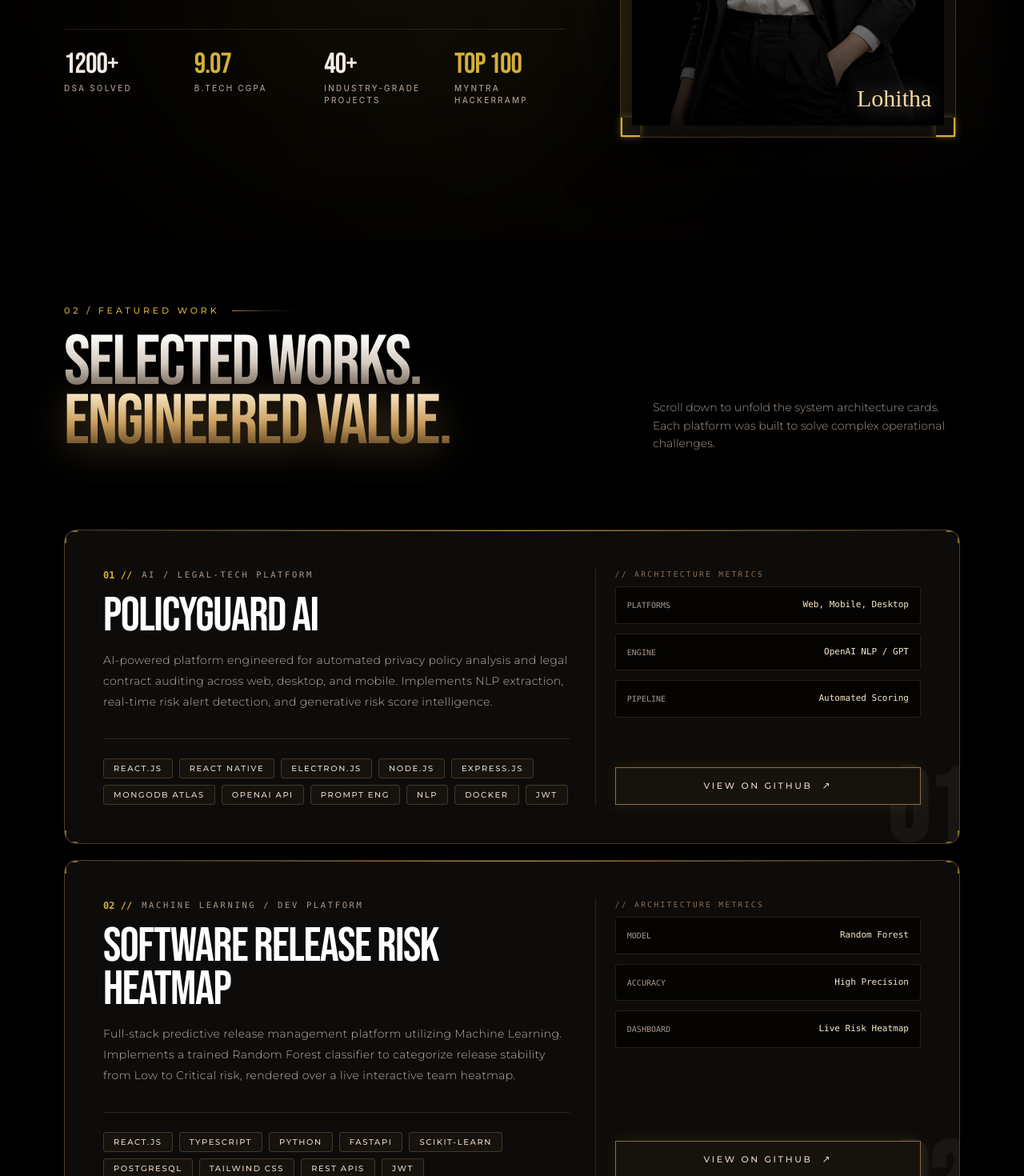
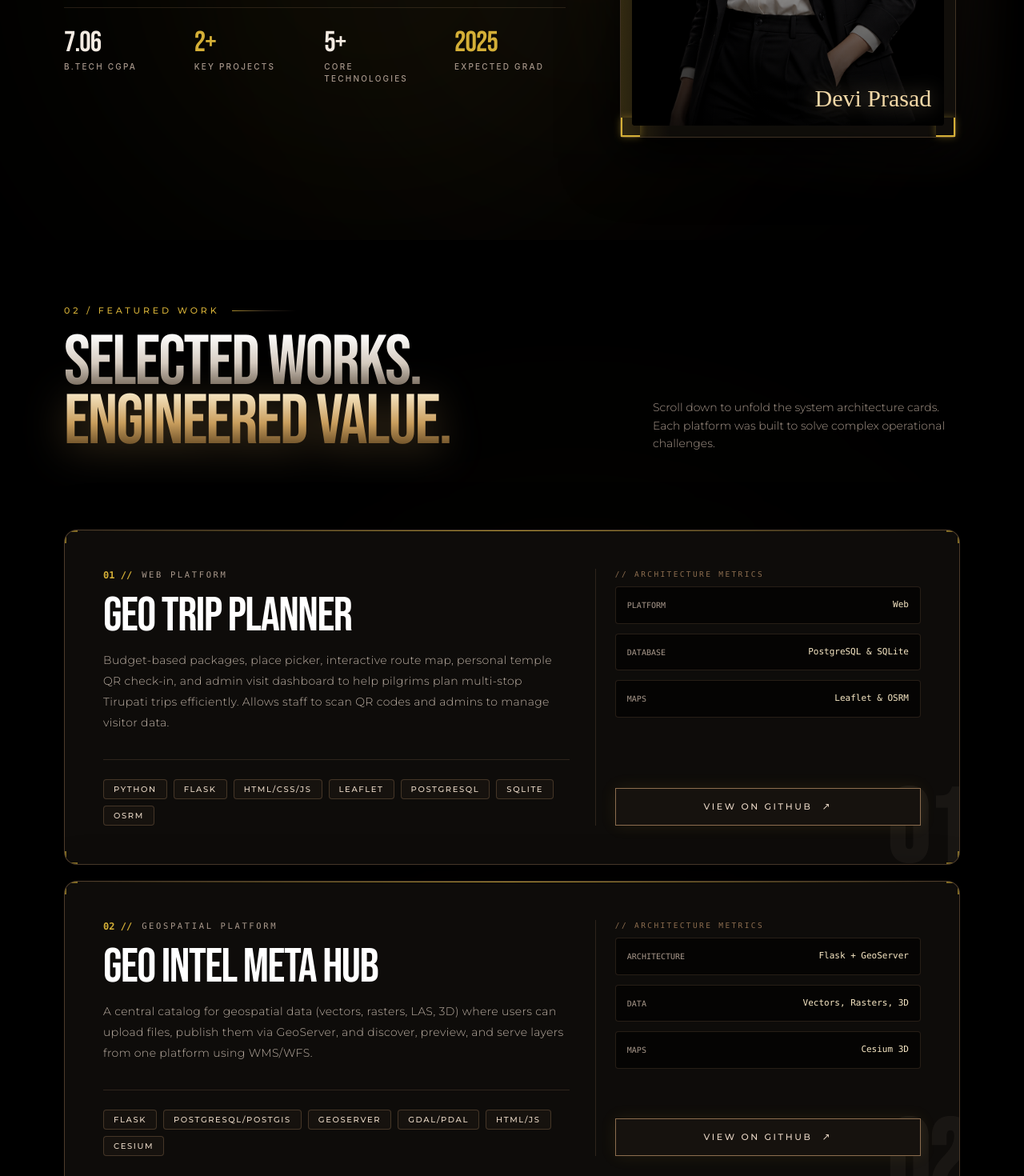
Before and after one commit to Deviprasad101/Portfolio, a React (Vite) app: page / in a window 1280 px wide. Shown: the part 1330-2800 px from the top of the page at 80% size. Built offline with nearby package versions, Linux system fonts and the light colour scheme; a web font is replaced by a local one.

Commit message:
feat: implement modular architecture by creating dedicated components for Skills, About, Contact, Experience, Hero, and Projects sections.

```diff
--- a/src/components/AboutSection.tsx
+++ b/src/components/AboutSection.tsx
@@ -134,7 +134,7 @@ export const AboutSection: React.FC = () => {
               className="text-xs sm:text-sm md:text-[14.5px] font-light text-[#B3A497] leading-[1.85] tracking-wide mb-10 max-w-xl"
               style={{ fontFamily: "'Montserrat', sans-serif" }}
             >
-              I'm <span className="text-[#F3DBB3] font-medium">Damisetti Shamya Lohitha</span>, a Full Stack Developer and Data Science student specializing in building scalable web architectures, AI-integrated platforms, and refined digital experiences. With a strong algorithmic foundation and a focus on clean engineering, I turn complex requirements into impactful products.
+              I'm <span className="text-[#F3DBB3] font-medium">Devi Prasad Chinthamreddy</span>, a motivated Computer Science student with strong Python, web development, and problem-solving skills, eager to contribute to impactful projects and grow as a software professional.
             </motion.p>
 
             {/* Concise 4-Item Achievement Metrics Grid */}
@@ -148,10 +148,10 @@ export const AboutSection: React.FC = () => {
                   className="text-3xl sm:text-4xl font-light text-[#F4EBE2] tracking-tight"
                   style={{ fontFamily: "'Bebas Neue', sans-serif" }}
                 >
-                  1200+
+                  7.06
                 </span>
                 <span className="text-[10px] font-medium tracking-[0.22em] uppercase text-[#A8988B] mt-0.5">
-                  DSA Solved
+                  B.Tech CGPA
                 </span>
               </div>
 
@@ -161,10 +161,10 @@ export const AboutSection: React.FC = () => {
                   className="text-3xl sm:text-4xl font-light text-[#D4AF37] tracking-tight"
                   style={{ fontFamily: "'Bebas Neue', sans-serif" }}
                 >
-                  9.07
+                  2+
                 </span>
                 <span className="text-[10px] font-medium tracking-[0.22em] uppercase text-[#A8988B] mt-0.5">
-                  B.Tech CGPA
+                  Key Projects
                 </span>
               </div>
 
@@ -174,10 +174,10 @@ export const AboutSection: React.FC = () => {
                   className="text-3xl sm:text-4xl font-light text-[#F4EBE2] tracking-tight"
                   style={{ fontFamily: "'Bebas Neue', sans-serif" }}
                 >
-                  40+
+                  5+
                 </span>
                 <span className="text-[10px] font-medium tracking-[0.22em] uppercase text-[#A8988B] mt-0.5">
-                  Industry-Grade Projects
+                  Core Technologies
                 </span>
               </div>
 
@@ -187,10 +187,10 @@ export const AboutSection: React.FC = () => {
                   className="text-3xl sm:text-4xl font-light text-[#D4AF37] tracking-tight"
                   style={{ fontFamily: "'Bebas Neue', sans-serif" }}
                 >
-                  Top 100
+                  2025
                 </span>
                 <span className="text-[10px] font-medium tracking-[0.22em] uppercase text-[#A8988B] mt-0.5">
-                  Myntra Hackerramp
+                  Expected Grad
                 </span>
               </div>
             </motion.div>
@@ -263,7 +263,7 @@ export const AboutSection: React.FC = () => {
                 {/* Main Portrait */}
                 <img
                   src={aboutImg}
-                  alt="Damisetti Shamya Lohitha"
+                  alt="Devi Prasad Chinthamreddy"
                   className="w-full h-full object-cover object-top filter brightness-[0.94] contrast-[1.06] saturate-[1.02] group-hover:brightness-105 group-hover:contrast-[1.12] transition-all duration-700 ease-out"
                 />
 
@@ -285,7 +285,7 @@ export const AboutSection: React.FC = () => {
                     className="text-3xl text-[#F2D8A7] drop-shadow-[0_0_12px_rgba(242,216,167,0.5)] transition-colors duration-300 group-hover:text-white"
                     style={{ fontFamily: "'Herr Von Muellerhoff', cursive" }}
                   >
-                    Lohitha
+                    Devi Prasad
                   </span>
                 </div>
               </div>
--- a/src/components/ContactSection.tsx
+++ b/src/components/ContactSection.tsx
@@ -21,7 +21,6 @@ export const ContactSection: React.FC = () => {
         {/* Split Grid */}
         <div className="grid grid-cols-1 lg:grid-cols-12 gap-12 lg:gap-16 items-start">
 
-          {/* Left Column (5 Cols) */}
           <div className="lg:col-span-5 flex flex-col justify-between">
             <div>
               {/* Eyebrow Header */}
@@ -63,11 +62,41 @@ export const ContactSection: React.FC = () => {
               </motion.div>
 
               <p
-                className="text-xs sm:text-[13px] font-light text-[#A8988B] leading-relaxed max-w-md"
+                className="text-xs sm:text-[13px] font-light text-[#A8988B] leading-relaxed max-w-md mb-8"
                 style={{ fontFamily: "'Montserrat', sans-serif" }}
               >
                 Have an ambitious system to architect, an engineering opportunity, or a collaborative inquiry? Send a direct dispatch below.
               </p>
+
+              {/* Contact Information */}
+              <div className="space-y-4">
+                <div className="flex items-start space-x-3">
+                  <span className="text-[#D4AF37] font-medium text-xs font-mono uppercase tracking-widest mt-1">MAIL //</span>
+                  <a href="mailto:cdpreddyap@gmail.com" className="text-[#E8DFD8] text-xs sm:text-sm hover:text-[#D4AF37] transition-colors" style={{ fontFamily: "'Montserrat', sans-serif" }}>
+                    cdpreddyap@gmail.com
+                  </a>
+                </div>
+                <div className="flex items-start space-x-3">
+                  <span className="text-[#D4AF37] font-medium text-xs font-mono uppercase tracking-widest mt-1">PHONE //</span>
+                  <span className="text-[#E8DFD8] text-xs sm:text-sm" style={{ fontFamily: "'Montserrat', sans-serif" }}>
+                    6281604440
+                  </span>
+                </div>
+                <div className="flex items-start space-x-3">
+                  <span className="text-[#D4AF37] font-medium text-xs font-mono uppercase tracking-widest mt-1">LOC //</span>
+                  <span className="text-[#E8DFD8] text-xs sm:text-sm max-w-[200px]" style={{ fontFamily: "'Montserrat', sans-serif" }}>
+                    Arlapadu, Pellakuru, Tirupati, Andhra Pradesh
+                  </span>
+                </div>
+                <div className="flex items-start space-x-3 pt-4 border-t border-[#8C6D4F]/20">
+                  <a href="https://github.com/deviprasad101" target="_blank" rel="noreferrer" className="text-[10px] font-mono tracking-widest uppercase border border-[#8C6D4F]/40 px-3 py-1.5 hover:border-[#D4AF37] hover:text-[#D4AF37] transition-colors">
+                    GITHUB
+                  </a>
+                  <a href="https://linkedin.com/in/deviprasad-reddy-chinthamreddy" target="_blank" rel="noreferrer" className="text-[10px] font-mono tracking-widest uppercase border border-[#8C6D4F]/40 px-3 py-1.5 hover:border-[#D4AF37] hover:text-[#D4AF37] transition-colors">
+                    LINKEDIN
+                  </a>
+                </div>
+              </div>
             </div>
           </div>
 
--- a/src/components/ExperienceSection.tsx
+++ b/src/components/ExperienceSection.tsx
@@ -13,38 +13,17 @@ interface RouteStop {
 const journey: RouteStop[] = [
   {
     id: '01',
-    year: 'MAY - JUN 2026',
-    title: 'FULL STACK & MOBILE INTERN',
-    organization: 'TECHNICAL HUB PVT LTD',
-    description: 'Engineered cross-platform mobile and responsive web applications utilizing React Native and modern full-stack workflows.',
+    year: '11/2025 - PRESENT',
+    title: 'FULL STACK DEVELOPER',
+    organization: 'IIT TIRUPATI NAVAVISHKAR I-HUB FOUNDATION',
+    description: 'Developed and maintained full-stack web applications using Python, Flask, FastAPI, React.js, and PostgreSQL. Built responsive interfaces and managed versions using Git.',
   },
   {
     id: '02',
-    year: '2026 MILESTONE',
-    title: 'TOP 100 NATIONAL TEAM',
-    organization: 'MYNTRA WEFORSHE HACKERRAMP',
-    description: 'Ranked among the Top 100 nationwide teams while maintaining Department Topper status (9.07 CGPA) in Data Science.',
-  },
-  {
-    id: '03',
-    year: 'MAY - JUN 2025',
-    title: 'FULL STACK TRAINEE',
-    organization: 'TECHNICAL HUB PVT LTD',
-    description: 'Trained in modern full-stack architecture, developing and deploying end-to-end interactive responsive web platforms.',
-  },
-  {
-    id: '04',
-    year: '2023 - 2027',
-    title: 'B.TECH IN DATA SCIENCE',
-    organization: 'ADITYA COLLEGE OF ENGINEERING',
-    description: 'Specializing in Machine Learning and System Design. Solved 1200+ algorithm challenges across LeetCode, CodeChef, and GeeksforGeeks.',
-  },
-  {
-    id: '05',
-    year: '2021 - 2023',
-    title: 'HIGHER SECONDARY (MPC)',
-    organization: 'SRI CHAITANYA JUNIOR COLLEGE',
-    description: 'Completed specialized coursework in Mathematics, Physics, and Chemistry with 90.60% aggregate excellence.',
+    year: '2021 - 2025',
+    title: 'B.TECH CSE (AIML)',
+    organization: 'MALLA REDDY ENGINEERING COLLEGE',
+    description: 'Graduating with a 7.06 CGPA. Gained strong foundations in programming, AI/ML concepts, and software development methodologies.',
   },
 ];
 
--- a/src/components/HeroSection.tsx
+++ b/src/components/HeroSection.tsx
@@ -118,7 +118,7 @@ export const HeroSection: React.FC = () => {
             className="text-xs sm:text-sm font-semibold tracking-[0.35em] uppercase text-[#EAD8C7] hover:opacity-75 transition-opacity"
             style={{ fontFamily: "'Montserrat', sans-serif" }}
           >
-            LOHITHA.
+            DEVI PRASAD.
           </a>
 
           {/* Navigation Links */}
@@ -194,7 +194,7 @@ export const HeroSection: React.FC = () => {
                 className="text-[10px] sm:text-[11px] md:text-xs font-normal tracking-[0.28em] uppercase text-[#C4B29E]"
                 style={{ fontFamily: "'Montserrat', sans-serif" }}
               >
-                FULL STACK DEVELOPER <span className="text-[#8C6D4F] mx-1">•</span> UI/UX DESIGNER <span className="text-[#8C6D4F] mx-1">•</span> DATA SCIENCE
+                FULL STACK DEVELOPER <span className="text-[#8C6D4F] mx-1">•</span> PYTHON DEVELOPER <span className="text-[#8C6D4F] mx-1">•</span> PROBLEM SOLVER
               </p>
             </motion.div>
 
@@ -205,9 +205,9 @@ export const HeroSection: React.FC = () => {
               style={{ fontFamily: "'Montserrat', sans-serif" }}
             >
               <p>
-                I turn bold ideas into seamless digital experiences.
+                Motivated Computer Science student eager to build impactful projects.
                 <br />
-                Where frontend meets powerful backend, and code transforms vision into impact.
+                Bringing strong Python, web development, and problem-solving skills to every challenge.
               </p>
             </motion.div>
 
@@ -282,7 +282,7 @@ export const HeroSection: React.FC = () => {
                 letterSpacing: '0.04em',
               }}
             >
-              Lohitha
+              Devi Prasad
             </div>
           </motion.div>
         </div>
--- a/src/components/ProjectsSection.tsx
+++ b/src/components/ProjectsSection.tsx
@@ -15,97 +15,45 @@ interface Project {
 const projects: Project[] = [
   {
     number: '01',
-    title: 'PolicyGuard AI',
-    category: 'AI / LEGAL-TECH PLATFORM',
+    title: 'GEO TRIP PLANNER',
+    category: 'WEB PLATFORM',
     description:
-      'AI-powered platform engineered for automated privacy policy analysis and legal contract auditing across web, desktop, and mobile. Implements NLP extraction, real-time risk alert detection, and generative risk score intelligence.',
-    githubUrl: 'https://github.com/lohithadamisetti123',
+      'Budget-based packages, place picker, interactive route map, personal temple QR check-in, and admin visit dashboard to help pilgrims plan multi-stop Tirupati trips efficiently. Allows staff to scan QR codes and admins to manage visitor data.',
+    githubUrl: 'https://github.com/deviprasad101',
     tech: [
-      'React.js',
-      'React Native',
-      'Electron.js',
-      'Node.js',
-      'Express.js',
-      'MongoDB Atlas',
-      'OpenAI API',
-      'Prompt Eng',
-      'NLP',
-      'Docker',
-      'JWT',
+      'Python',
+      'Flask',
+      'HTML/CSS/JS',
+      'Leaflet',
+      'PostgreSQL',
+      'SQLite',
+      'OSRM',
     ],
     metrics: [
-      { label: 'PLATFORMS', value: 'Web, Mobile, Desktop' },
-      { label: 'ENGINE', value: 'OpenAI NLP / GPT' },
-      { label: 'PIPELINE', value: 'Automated Scoring' },
+      { label: 'PLATFORM', value: 'Web' },
+      { label: 'DATABASE', value: 'PostgreSQL & SQLite' },
+      { label: 'MAPS', value: 'Leaflet & OSRM' },
     ],
   },
   {
     number: '02',
-    title: 'Software Release Risk Heatmap',
-    category: 'MACHINE LEARNING / DEV PLATFORM',
+    title: 'GEO INTEL META HUB',
+    category: 'GEOSPATIAL PLATFORM',
     description:
-      'Full-stack predictive release management platform utilizing Machine Learning. Implements a trained Random Forest classifier to categorize release stability from Low to Critical risk, rendered over a live interactive team heatmap.',
-    githubUrl: 'https://github.com/lohithadamisetti123',
+      'A central catalog for geospatial data (vectors, rasters, LAS, 3D) where users can upload files, publish them via GeoServer, and discover, preview, and serve layers from one platform using WMS/WFS.',
+    githubUrl: 'https://github.com/deviprasad101',
     tech: [
-      'React.js',
-      'TypeScript',
-      'Python',
-      'FastAPI',
-      'scikit-learn',
-      'PostgreSQL',
-      'Tailwind CSS',
-      'REST APIs',
-      'JWT',
+      'Flask',
+      'PostgreSQL/PostGIS',
+      'GeoServer',
+      'GDAL/PDAL',
+      'HTML/JS',
+      'Cesium',
     ],
     metrics: [
-      { label: 'MODEL', value: 'Random Forest' },
-      { label: 'ACCURACY', value: 'High Precision' },
-      { label: 'DASHBOARD', value: 'Live Risk Heatmap' },
-    ],
-  },
-  {
-    number: '03',
-    title: 'Multi-Tenant SaaS Platform',
-    category: 'CLOUD / DISTRIBUTED SYSTEM',
-    description:
-      'Enterprise-grade multi-tenant platform built for unified management of teams, projects, and execution lifecycles. Architected with strict tenant data isolation, granular Role-Based Access Control (RBAC), and containerized deployments.',
-    githubUrl: 'https://github.com/lohithadamisetti123',
-    tech: [
-      'Node.js',
-      'Express.js',
-      'PostgreSQL',
-      'React',
-      'Docker',
-      'JWT',
-      'RBAC',
-      'REST APIs',
-    ],
-    metrics: [
-      { label: 'ARCHITECTURE', value: 'Multi-Tenant' },
-      { label: 'SECURITY', value: 'RBAC Isolation' },
-      { label: 'CONTAINERS', value: 'Docker Compose' },
-    ],
-  },
-  {
-    number: '04',
-    title: 'Payment Gateway with Hosted Checkout',
-    category: 'FINTECH / PAYMENT SYSTEMS',
-    description:
-      'End-to-end hosted payment gateway infrastructure supporting seamless merchant order generation, multi-currency processing, and secure consumer checkout via UPI and Cards with webhook transaction verification.',
-    githubUrl: 'https://github.com/lohithadamisetti123',
-    tech: [
-      'Node.js',
-      'Spring Boot',
-      'PostgreSQL',
-      'React',
-      'Docker',
-      'REST APIs',
-      'UPI / Card Integrations',
-    ],
-    metrics: [
-      { label: 'PROTOCOLS', value: 'UPI & Cards' },
-      { label: 'BACKEND', value: 'Spring Boot + Node' },
-      { label: 'DATABASE', value: 'ACID PostgreSQL' },
+      { label: 'ARCHITECTURE', value: 'Flask + GeoServer' },
+      { label: 'DATA', value: 'Vectors, Rasters, 3D' },
+      { label: 'MAPS', value: 'Cesium 3D' },
     ],
   },
 ];
--- a/src/components/SkillsSection.tsx
+++ b/src/components/SkillsSection.tsx
@@ -4,35 +4,35 @@ import type { Variants } from 'framer-motion';
 
 const bentoCategories = [
   {
-    title: 'FRONTEND ARCHITECTURE',
-    badge: 'CORE PILLAR',
-    items: ['React.js', 'React Native', 'Tailwind CSS', 'Electron.js'],
-    description: 'Specialized in building high-performance client applications, custom component libraries, and immersive desktop/mobile interfaces.',
+    title: 'WEB TECHNOLOGIES',
+    badge: 'FRONTEND',
+    items: ['HTML5', 'CSS', 'React.js', 'JavaScript'],
+    description: 'Experience in building modern, responsive, and user-friendly web interfaces ensuring cross-device compatibility.',
     stat: '100% RESPONSIVE',
     colSpan: 'lg:col-span-7',
   },
   {
-    title: 'DISTRIBUTED BACKEND',
-    badge: 'HIGH CONCURRENCY',
-    items: ['Node.js', 'Express.js', 'Spring Boot', 'Docker', 'Redis'],
-    description: 'Engineered RESTful APIs, JWT role-based access control, caching layers, and multi-tenant SaaS backend isolation.',
-    stat: '< 40ms LATENCY',
+    title: 'BACKEND FRAMEWORKS',
+    badge: 'API & LOGIC',
+    items: ['Flask', 'FastAPI', 'REST APIs', 'Python'],
+    description: 'Building scalable backends, robust REST APIs, and seamless frontend-backend integrations.',
+    stat: 'FAST & SECURE',
     colSpan: 'lg:col-span-5',
   },
   {
-    title: 'DATA PLATFORMS',
-    badge: 'PERSISTENCE',
-    items: ['MongoDB Atlas', 'PostgreSQL', 'MySQL'],
-    description: 'Designing resilient relational and document schemas with optimized indexing and transaction isolation.',
-    stat: 'ACID & NOSQL',
+    title: 'DATABASES & QUERIES',
+    badge: 'DATA',
+    items: ['PostgreSQL', 'SQL'],
+    description: 'Experience with relational databases, writing efficient SQL queries, and handling spatial data with PostGIS.',
+    stat: 'RELATIONAL',
     colSpan: 'lg:col-span-5',
   },
   {
-    title: 'ALGORITHMS & MACHINE LEARNING',
-    badge: 'INTELLIGENCE',
-    items: ['C++', 'Python', 'Java', 'scikit-learn', 'OpenAI API'],
-    description: '1200+ algorithm problems solved. Applied Random Forest classifiers for real-time risk heatmaps and NLP policy analyzers.',
-    stat: '1200+ SOLVED',
+    title: 'TOOLS & SOFT SKILLS',
+    badge: 'EFFICIENCY',
+    items: ['Docker', 'Git/GitHub', 'AI Tools', 'Problem-Solving'],
+    description: 'Proficient in AI-assisted development (Cursor, Antigravity, ChatGPT, Claude), containerization, and collaborative workflows.',
+    stat: 'OPTIMIZED',
     colSpan: 'lg:col-span-7',
   },
 ];
```
